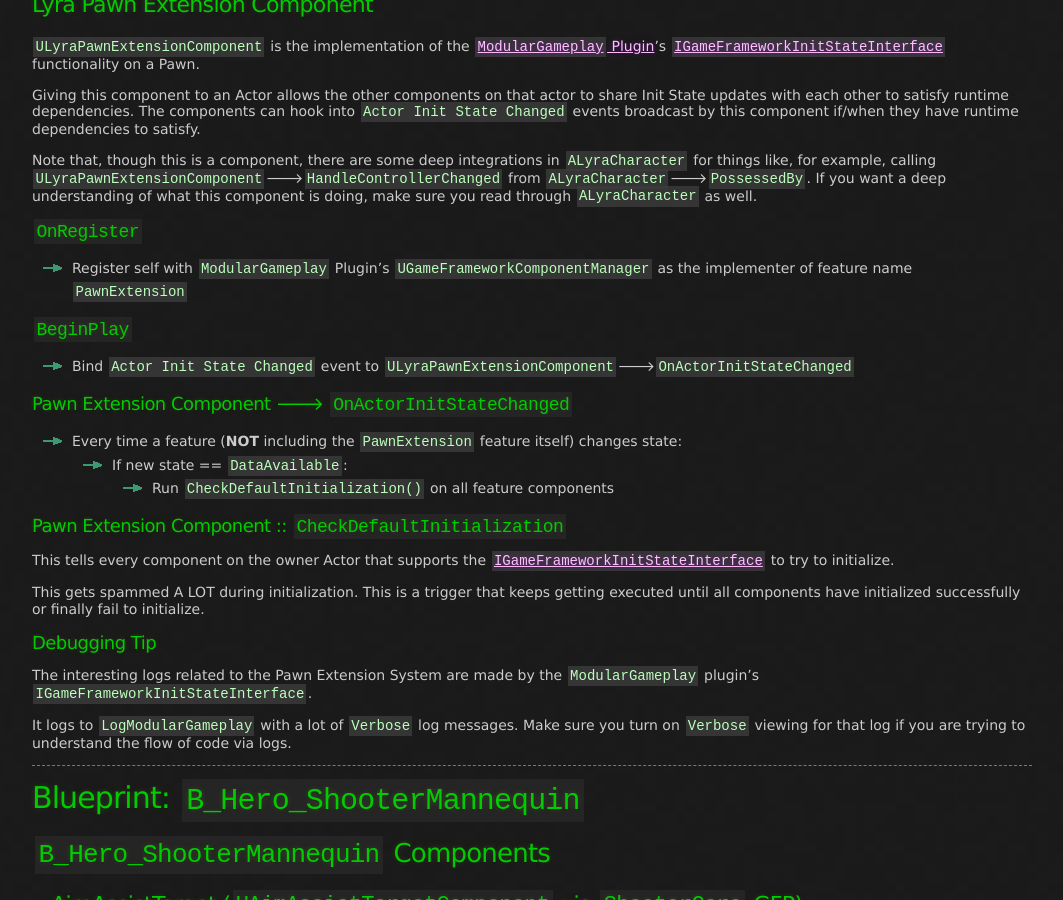
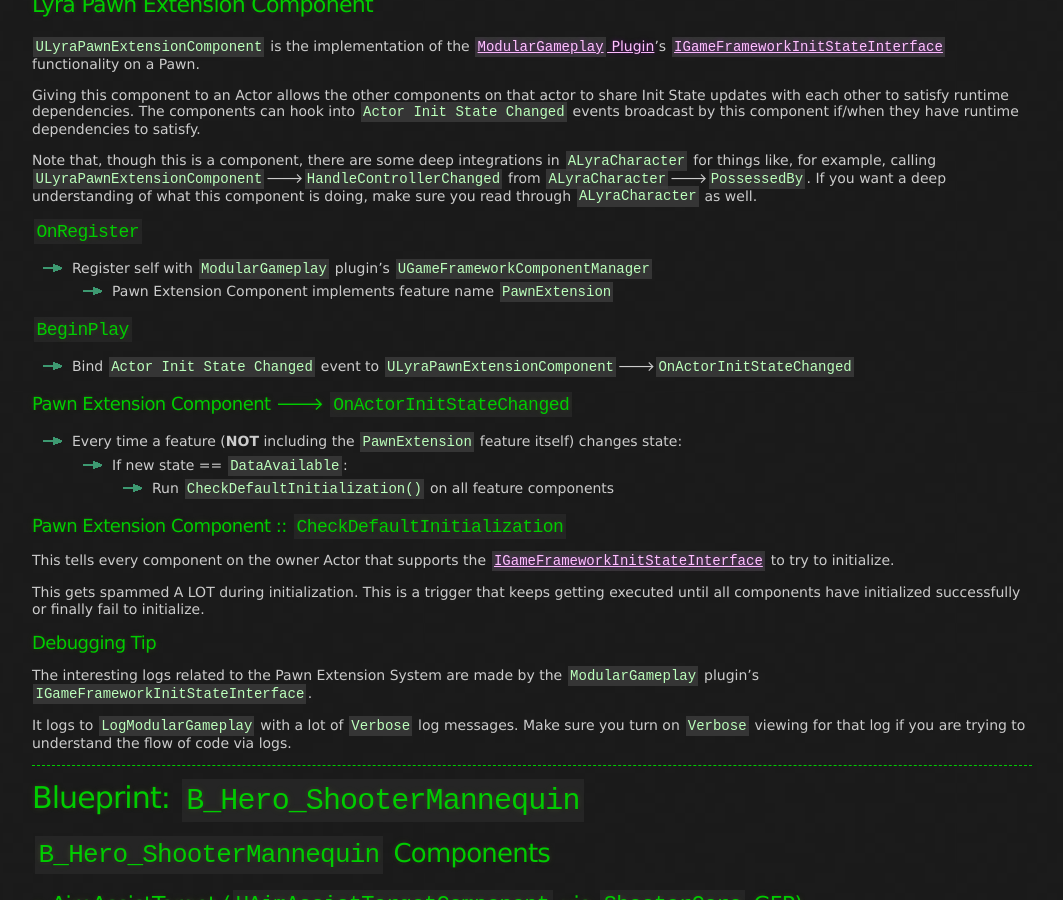
Before and after one commit to x157/x157.github.io, a Jekyll site: the page built from UE5/LyraStarterGame/ShooterMannequin.md, in a window 1280 px wide and 900 px high, scrolled down 1736 px. Shown: the whole window, without its empty margins (108-1171 px from the left). Built offline with Jekyll 4.4.1, drawn with Linux system fonts in a browser that asks for light colours; some of the changed text lies outside the part shown.

Commit message:
Format & clarification

```diff
--- a/UE5/LyraStarterGame/ShooterMannequin.md
+++ b/UE5/LyraStarterGame/ShooterMannequin.md
@@ -131,8 +131,8 @@
 this component is doing, make sure you read through `ALyraCharacter` as well.
 
 ##### `OnRegister`
-- Register self with `ModularGameplay` Plugin's `UGameFrameworkComponentManager`
-  as the implementer of feature name `PawnExtension`
+- Register self with `ModularGameplay` plugin's `UGameFrameworkComponentManager`
+  - Pawn Extension Component implements feature name `PawnExtension`
 
 ##### `BeginPlay`
 - Bind `Actor Init State Changed` event to `ULyraPawnExtensionComponent`🡒`OnActorInitStateChanged`
@@ -276,6 +276,7 @@
 - Play random death animation montage
 - Unregister from AI Sense
   - **Bug:** Only unregisters from `AISense_Sight`, should also unregister from `AISense_Hearing`
+    - Impact of this bug is zero if you destroy the pawn after it dies, as all senses are unregistered on destroy
 - Delay `0.1`-`0.6` seconds » Ragdoll » Death
 
 
```
